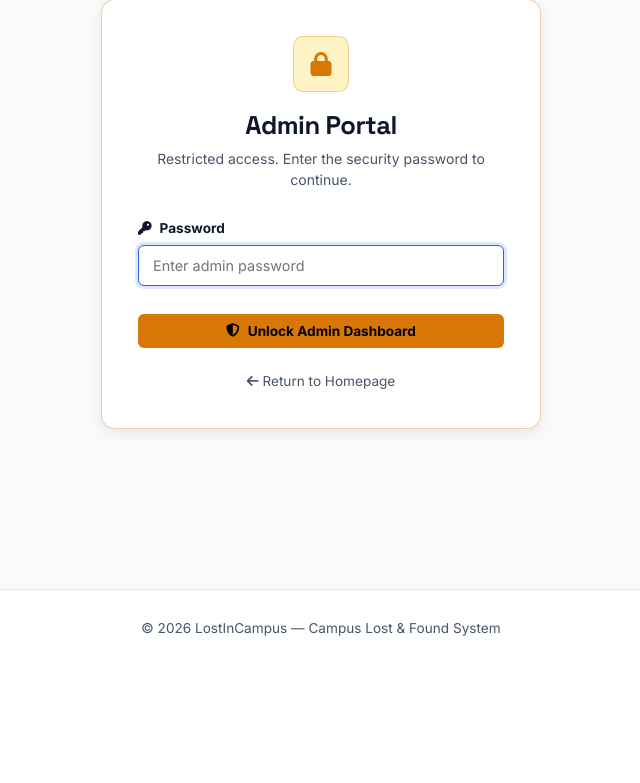
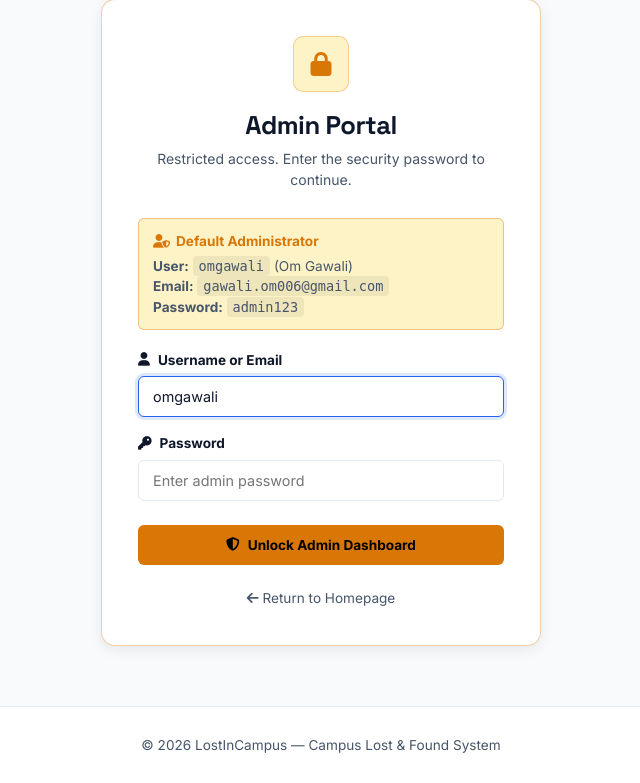
Before and after one commit to GawaliOm/LostInCampus, a Flask app: page /admin in a window 1280 px wide. Shown: the part 134-917 px from the top of the page, without its empty margins (319-959 px from the left). Before the commit the page ends 770 px from the top, so only its background shows below. Run offline with Flask 3, Linux system fonts and the light colour scheme.

Commit message:
Add default admin user Om Gawali with secure login and project requirements

```diff
--- a/app.py
+++ b/app.py
@@ -4,6 +4,7 @@ from flask import Flask, render_template, request, redirect, url_for, session, f
 from extentions import db
 from models.reportLost import LostItem
 from models.reportFound import FoundItem
+from models.user import AdminUser
 from utils.uploader import save_uploaded_image, delete_uploaded_image
 from dotenv import load_dotenv
 
@@ -157,19 +158,71 @@ def delete_report(report_type, id):
 
     return render_template("delete_report.html", report_type=report_type, id=id)
 
+def init_default_admin():
+    """Ensure default administrator Om Gawali exists in the database."""
+    try:
+        admin = AdminUser.query.filter(
+            (AdminUser.username == "omgawali") | (AdminUser.email == "gawali.om006@gmail.com")
+        ).first()
+        if not admin:
+            admin = AdminUser(
+                name="Om Gawali",
+                username="omgawali",
+                email="gawali.om006@gmail.com",
+                role="Super Administrator"
+            )
+            admin.set_password("admin123")
+            db.session.add(admin)
+            db.session.commit()
+        elif admin.email != "gawali.om006@gmail.com":
+            admin.email = "gawali.om006@gmail.com"
+            db.session.commit()
+    except Exception:
+        db.session.rollback()
+
+
 # ----------------------------------------------------
-# ADMIN PANEL WITH PASSWORD PROTECTION ('admin123')
+# ADMIN PANEL WITH DEFAULT ADMIN USER (Om Gawali)
 # ----------------------------------------------------
 @app.route("/admin", methods=["GET", "POST"])
 def admin():
     error = None
+    init_default_admin()
+
     if request.method == "POST":
-        password = request.form.get("password", "").strip()
-        if password == "admin123":
+        username_input = request.form.get("username", "").strip()
+        password_input = request.form.get("password", "").strip()
+
+        # Search for admin by username, full name, or email (case-insensitive)
+        admin_user = None
+        if username_input:
+            admin_user = AdminUser.query.filter(
+                (db.func.lower(AdminUser.username) == username_input.lower()) |
+                (db.func.lower(AdminUser.name) == username_input.lower()) |
+                (db.func.lower(AdminUser.email) == username_input.lower())
+            ).first()
+
+        # If user left username blank or typed 'admin', default to the Om Gawali admin account
+        if not admin_user and (not username_input or username_input.lower() in ["admin", "om", "om gawali", "omgawali"]):
+            admin_user = AdminUser.query.filter_by(username="omgawali").first()
+
+        if admin_user and admin_user.check_password(password_input):
             session["admin_logged_in"] = True
+            session["admin_name"] = admin_user.name
+            session["admin_username"] = admin_user.username
+            session["admin_email"] = admin_user.email
+            session["admin_role"] = admin_user.role
+            return redirect(url_for("admin"))
+        elif password_input == "admin123":
+            # Emergency/default fallback
+            session["admin_logged_in"] = True
+            session["admin_name"] = "Om Gawali"
+            session["admin_username"] = "omgawali"
+            session["admin_email"] = "gawali.om006@gmail.com"
+            session["admin_role"] = "Super Administrator"
             return redirect(url_for("admin"))
         else:
-            error = "Invalid password. Access denied."
+            error = "Invalid credentials. Please enter a valid username/email and password."
 
     # Check if admin is authenticated
     if not session.get("admin_logged_in"):
@@ -177,11 +230,22 @@ def admin():
 
     all_lost = LostItem.query.order_by(LostItem.id.desc()).all()
     all_found = FoundItem.query.order_by(FoundItem.id.desc()).all()
-    return render_template("admin.html", lost_items=all_lost, found_items=all_found)
+    return render_template(
+        "admin.html",
+        lost_items=all_lost,
+        found_items=all_found,
+        admin_name=session.get("admin_name", "Om Gawali"),
+        admin_email=session.get("admin_email", "gawali.om006@gmail.com"),
+        admin_role=session.get("admin_role", "Super Administrator")
+    )
 
 @app.route("/admin/logout")
 def admin_logout():
     session.pop("admin_logged_in", None)
+    session.pop("admin_name", None)
+    session.pop("admin_username", None)
+    session.pop("admin_email", None)
+    session.pop("admin_role", None)
     return redirect(url_for("admin"))
 
 @app.route("/admin/delete/<report_type>/<int:id>", methods=["POST"])
@@ -206,4 +270,5 @@ def admin_delete(report_type, id):
 if __name__ == "__main__":
     with app.app_context():
         db.create_all()
+        init_default_admin()
     app.run(debug=True)
--- a/models/__init__.py
+++ b/models/__init__.py
@@ -1,4 +1,5 @@
 from models.reportLost import LostItem
 from models.reportFound import FoundItem
+from models.user import AdminUser
 
-__all__ = ["LostItem", "FoundItem"]
+__all__ = ["LostItem", "FoundItem", "AdminUser"]
--- a/templates/admin_login.html
+++ b/templates/admin_login.html
@@ -1,5 +1,6 @@
 <!doctype html>
 <html lang="en">
+
 <head>
   <meta charset="UTF-8" />
   <meta name="viewport" content="width=device-width, initial-scale=1.0" />
@@ -8,6 +9,7 @@
   <link rel="stylesheet" href="{{ url_for('static', filename='css/style.css') }}" />
   <script src="{{ url_for('static', filename='js/theme.js') }}"></script>
 </head>
+
 <body>
   <!-- NAVBAR -->
   <nav class="navbar">
@@ -20,7 +22,8 @@
         <li><a href="/" class="nav-link"><i class="fa-solid fa-house"></i> Home</a></li>
         <li><a href="/lost-items" class="nav-link"><i class="fa-solid fa-circle-exclamation"></i> Lost Items</a></li>
         <li><a href="/found-items" class="nav-link"><i class="fa-solid fa-hand-holding-hand"></i> Found Items</a></li>
-        <li><a href="/admin" class="nav-link active" style="color: var(--admin-amber);"><i class="fa-solid fa-shield-halved"></i> Admin</a></li>
+        <li><a href="/admin" class="nav-link active" style="color: var(--admin-amber);"><i
+              class="fa-solid fa-shield-halved"></i> Admin</a></li>
       </ul>
       <div class="nav-actions">
         <button id="theme-toggle" class="btn btn-outline btn-sm" type="button" title="Switch Theme">
@@ -33,33 +36,60 @@
   <main class="container" style="flex-grow: 1;">
     <div class="form-card" style="max-width: 440px; margin: 60px auto; border-color: rgba(217, 119, 6, 0.35);">
       <div style="text-align: center; margin-bottom: 28px;">
-        <div style="width: 56px; height: 56px; background: var(--admin-amber-bg); color: var(--admin-amber); border-radius: var(--radius-md); display: inline-flex; align-items: center; justify-content: center; font-size: 1.5rem; border: 1px solid rgba(217, 119, 6, 0.3); margin-bottom: 14px;">
+        <div
+          style="width: 56px; height: 56px; background: var(--admin-amber-bg); color: var(--admin-amber); border-radius: var(--radius-md); display: inline-flex; align-items: center; justify-content: center; font-size: 1.5rem; border: 1px solid rgba(217, 119, 6, 0.3); margin-bottom: 14px;">
           <i class="fa-solid fa-lock"></i>
         </div>
         <h1 style="font-size: 1.6rem; margin-bottom: 4px;">Admin Portal</h1>
-        <p style="color: var(--text-muted); font-size: 0.875rem;">Restricted access. Enter the security password to continue.</p>
+        <p style="color: var(--text-muted); font-size: 0.875rem;">Restricted access. Enter the security password to
+          continue.</p>
+      </div>
+
+      <div
+        style="background: var(--admin-amber-bg); border: 1px solid rgba(217, 119, 6, 0.4); border-radius: var(--radius-sm); padding: 12px 14px; margin-bottom: 20px; font-size: 0.85rem;">
+        <div
+          style="font-weight: 700; color: var(--admin-amber); margin-bottom: 4px; display: flex; align-items: center; gap: 6px;">
+          <i class="fa-solid fa-user-shield"></i> Default Administrator
+        </div>
+        <div style="color: var(--text-muted); line-height: 1.5;">
+          <strong>User:</strong> <code
+            style="background: rgba(0,0,0,0.06); padding: 2px 6px; border-radius: 4px;">omgawali</code> (Om Gawali)<br>
+          <strong>Email:</strong> <code
+            style="background: rgba(0,0,0,0.06); padding: 2px 6px; border-radius: 4px;">gawali.om006@gmail.com</code><br>
+          <strong>Password:</strong> <code
+            style="background: rgba(0,0,0,0.06); padding: 2px 6px; border-radius: 4px;">admin123</code>
+        </div>
       </div>
 
       {% if error %}
-      <div style="background: var(--lost-red-bg); border: 1px solid var(--lost-red); color: var(--lost-red); padding: 10px 14px; border-radius: var(--radius-sm); font-size: 0.85rem; margin-bottom: 20px; display: flex; align-items: center; gap: 8px;">
+      <div
+        style="background: var(--lost-red-bg); border: 1px solid var(--lost-red); color: var(--lost-red); padding: 10px 14px; border-radius: var(--radius-sm); font-size: 0.85rem; margin-bottom: 20px; display: flex; align-items: center; gap: 8px;">
         <i class="fa-solid fa-circle-exclamation"></i> {{ error }}
       </div>
       {% endif %}
 
       <form method="POST" action="/admin">
-        <div class="form-group">
+        <div class="form-group" style="margin-bottom: 16px;">
+          <label class="form-label"><i class="fa-solid fa-user"></i> Username or Email</label>
+          <input type="text" name="username" id="admin-username" class="form-control"
+            placeholder="omgawali or gawali.om006@gmail.com" value="omgawali" required autofocus />
+        </div>
+
+        <div class="form-group" style="margin-bottom: 20px;">
           <label class="form-label"><i class="fa-solid fa-key"></i> Password</label>
-          <input type="password" name="password" id="admin-password" class="form-control" placeholder="Enter admin password" required autofocus />
+          <input type="password" name="password" id="admin-password" class="form-control"
+            placeholder="Enter admin password" required />
         </div>
 
         <button type="submit" class="btn" id="admin-unlock-btn"
-          style="width: 100%; margin-top: 8px; background: var(--admin-amber); color: #000; font-weight: 700; border: none;">
+          style="width: 100%; margin-top: 4px; background: var(--admin-amber); color: #000; font-weight: 700; border: none; padding: 12px;">
           <i class="fa-solid fa-shield-halved"></i> Unlock Admin Dashboard
         </button>
       </form>
 
       <div style="text-align: center; margin-top: 20px;">
-        <a href="/" style="font-size: 0.85rem; color: var(--text-muted);"><i class="fa-solid fa-arrow-left"></i> Return to Homepage</a>
+        <a href="/" style="font-size: 0.85rem; color: var(--text-muted);"><i class="fa-solid fa-arrow-left"></i> Return
+          to Homepage</a>
       </div>
     </div>
   </main>
@@ -70,4 +100,5 @@
     </div>
   </footer>
 </body>
+
 </html>
```
Also changed, not shown: models/user.py (added, +26 -0 lines), requirements.txt (added, +8 -0 lines), seed_db.py (+14 -2 lines), templates/admin.html (+11 -1 lines).
